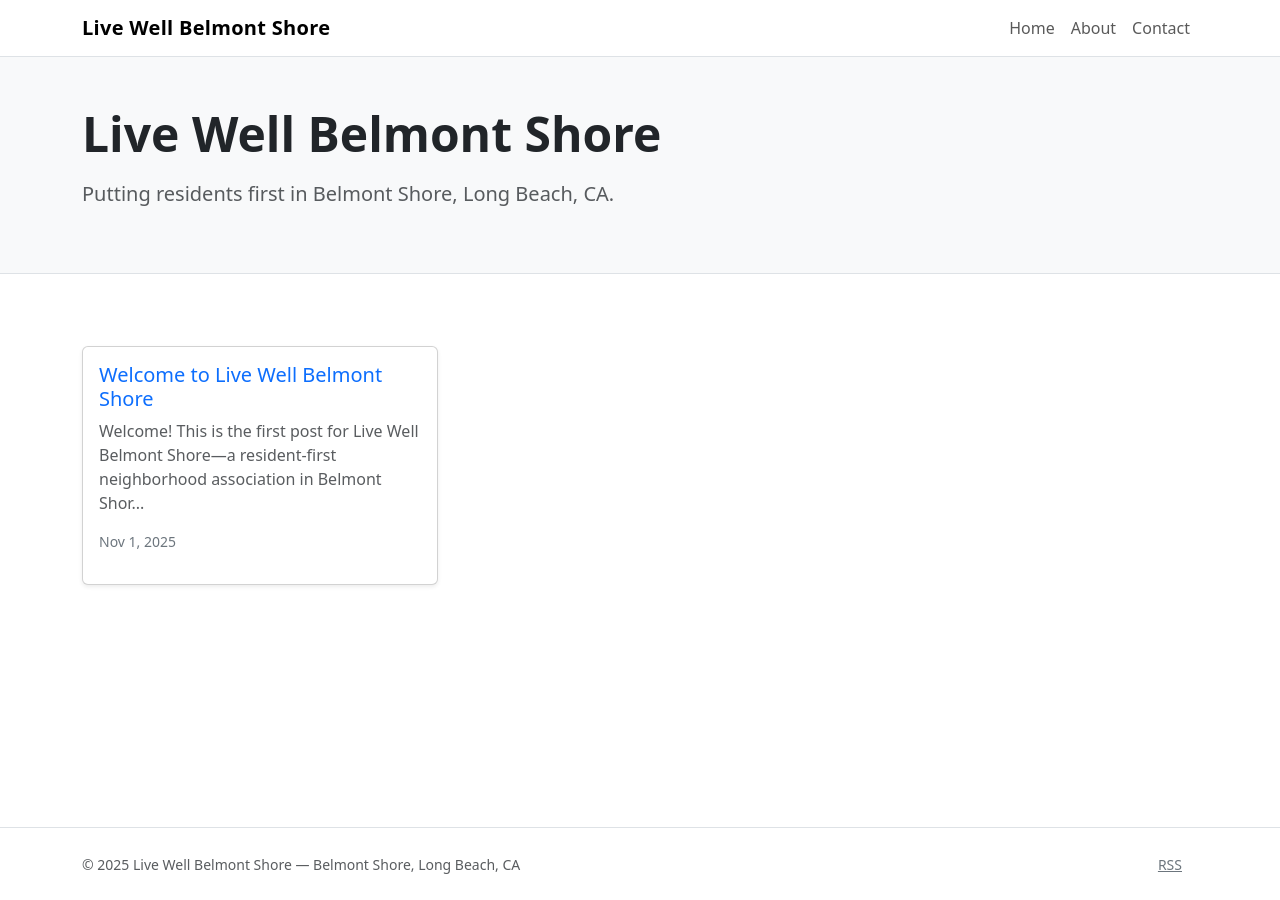
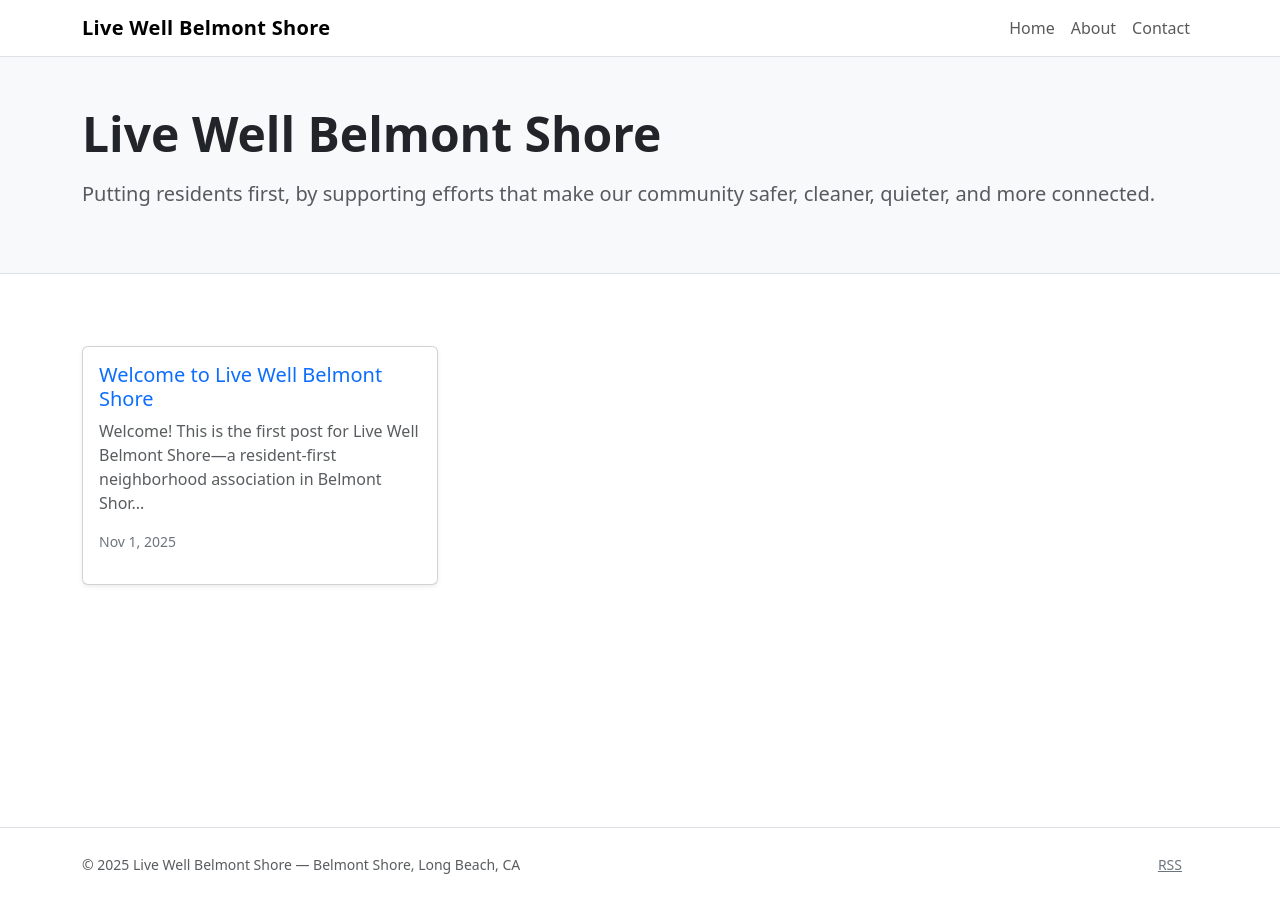
Before and after one commit to ericmseitz/livewellbs, a Jekyll site: the page built from index.html, in a window 1280 px wide. Built offline with Jekyll 4.4.1, drawn with Linux system fonts in a browser that asks for light colours.

Commit message:
Update index.html layout and header

```diff
--- a/index.html
+++ b/index.html
@@ -2,7 +2,7 @@
 layout: default
 hero:
   title: "Live Well Belmont Shore"
-  lede: "Putting residents first in Belmont Shore, Long Beach, CA."
+  lede: "Putting residents first, by supporting efforts that make our community safer, cleaner, quieter, and more connected."
 ---
 
 <div class="row g-4 mt-4">
```
